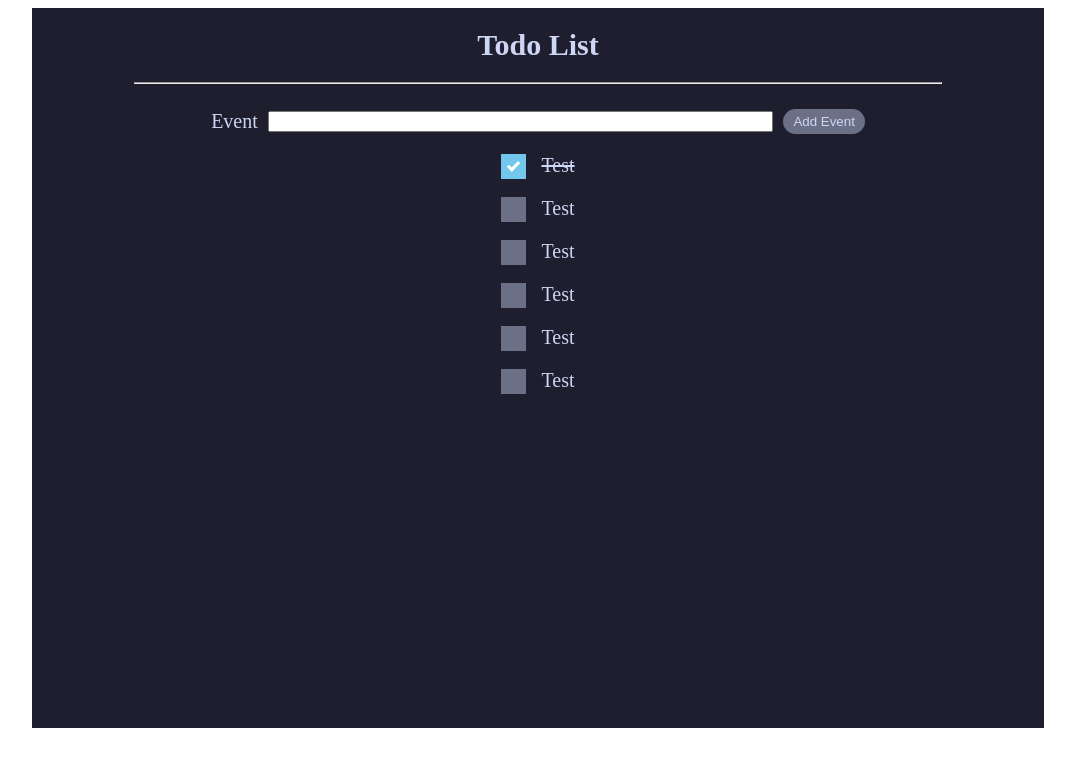
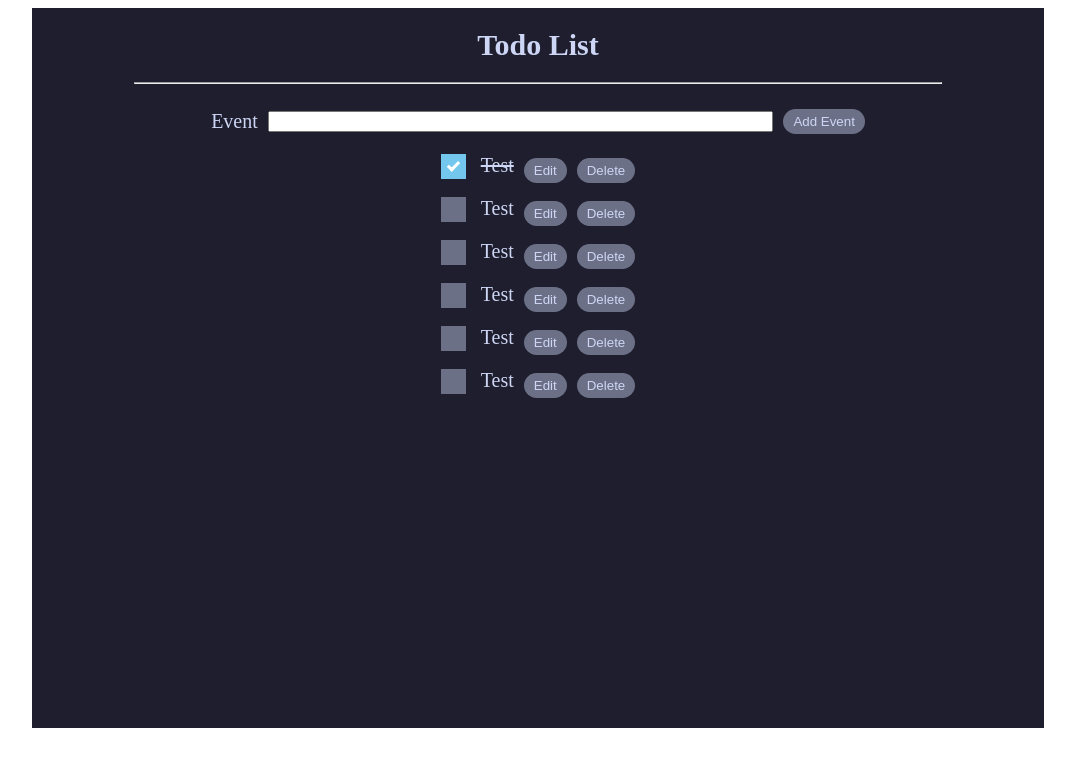
Before and after one commit to Fovir-GitHub/todo-react, a React (Vite) app: page / in a window 1280 px wide. Shown: the top 766 px of the page, without its empty margins (102-1177 px from the left). Built offline with nearby package versions, Linux system fonts and the light colour scheme.

Commit message:
feat(TodoEvent): Add edit and delete buttons.

```diff
--- a/src/components/TodoEvent/TodoEvent.jsx
+++ b/src/components/TodoEvent/TodoEvent.jsx
@@ -1,11 +1,14 @@
 import React from "react";
 import "./TodoEvent.css";
 import MyCheckBox from "../MyCheckBox/MyCheckBox";
+import MyButton from "../MyButton/MyButton";
 
 export default function TodoEvent({ eventName, done = false }) {
   return (
     <div className="todo-event">
       <MyCheckBox boxStatus={done} eventName={eventName} />
+      <MyButton text={"Edit"} />
+      <MyButton text={"Delete"} />
     </div>
   );
 }
```
